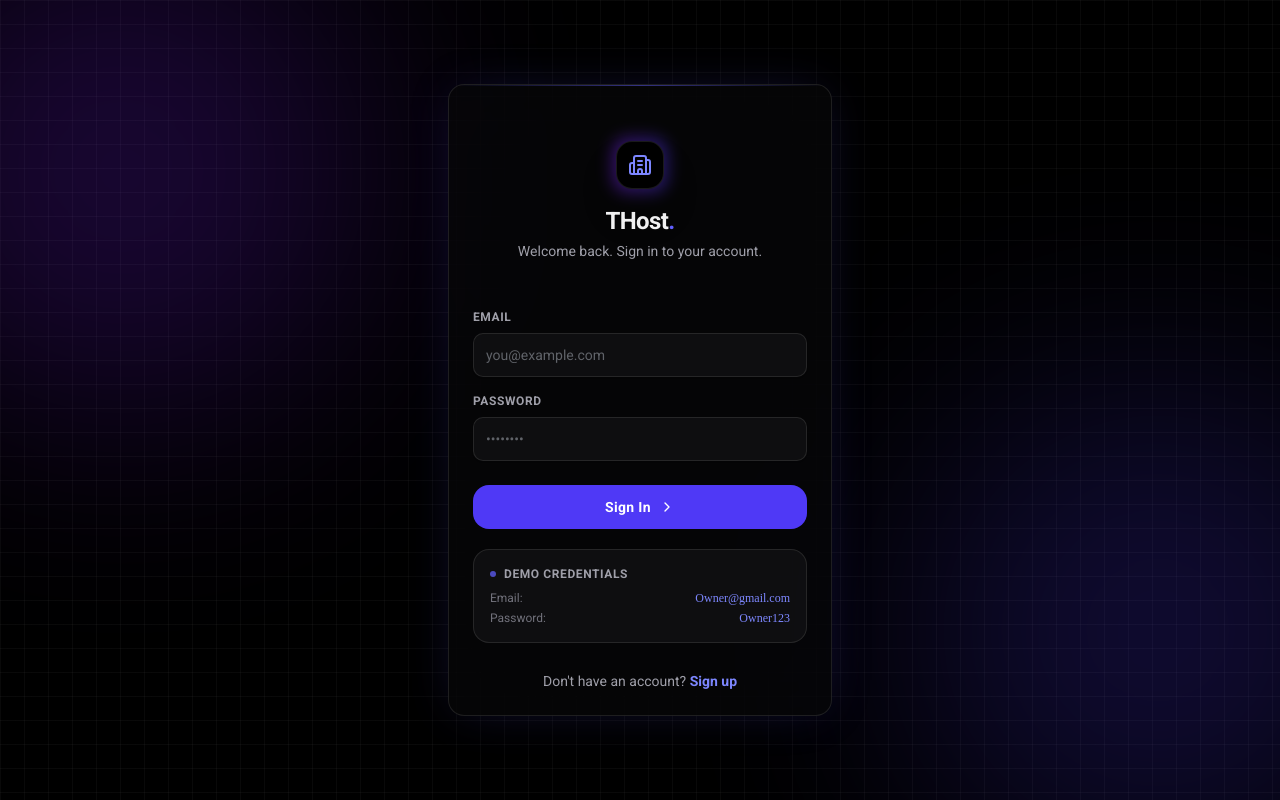
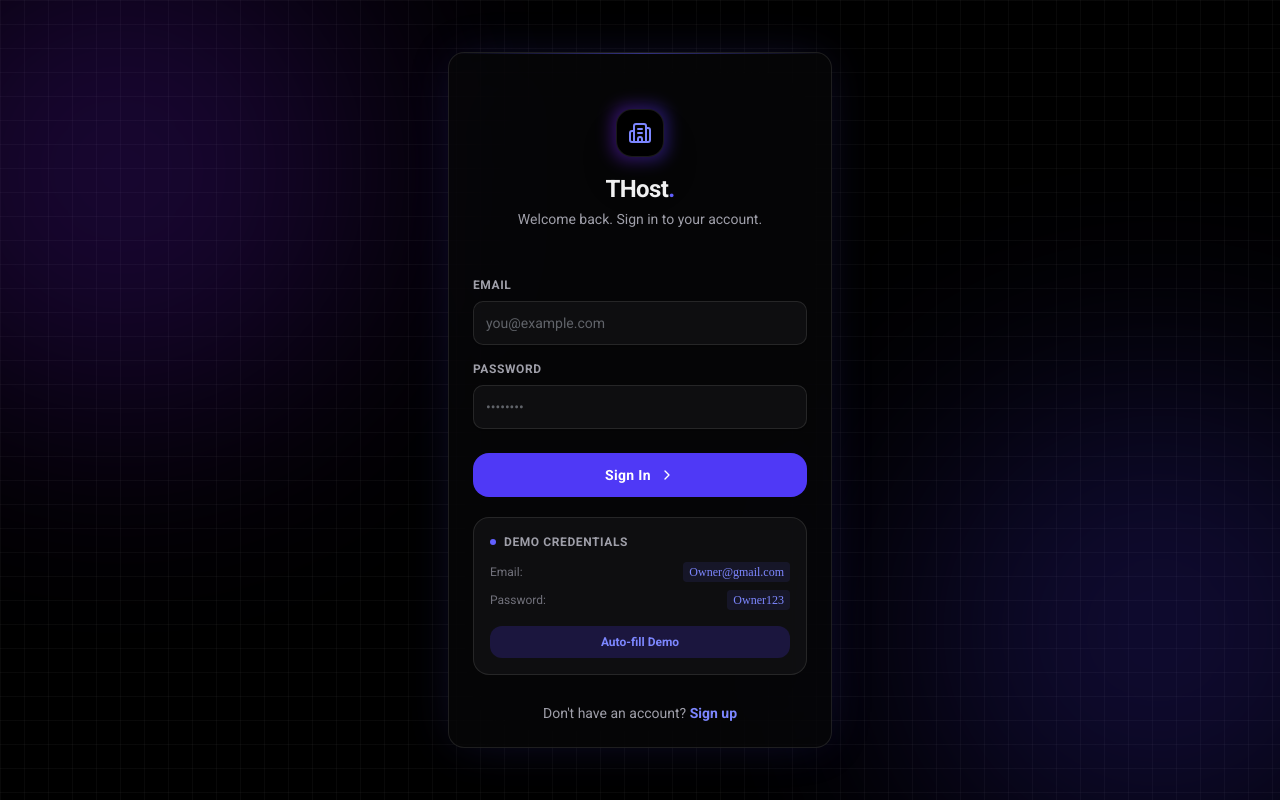
Before and after one commit to prrrrnav/THost, a Next.js app: page /login in a window 1280 px wide. Built offline with nearby package versions, Linux system fonts and the light colour scheme.

Commit message:
Update to login page w dummy creds

```diff
--- a/app/login/page.tsx
+++ b/app/login/page.tsx
@@ -209,20 +209,34 @@ export default function LoginPage() {
               </Button>
             </form>
 
-            <div className="rounded-xl border border-white/10 bg-zinc-900/50 p-4 text-sm animate-in fade-in slide-in-from-top-2 duration-1000 delay-500">
-              <div className="flex items-center gap-2 mb-2">
-                <div className="h-1.5 w-1.5 rounded-full bg-indigo-500 animate-pulse" />
+            <div className="rounded-xl border border-white/10 bg-zinc-900/50 p-4 text-sm">
+              <div className="flex items-center gap-2 mb-3">
+                <div className="h-1.5 w-1.5 rounded-full bg-indigo-500" />
                 <span className="text-xs font-semibold uppercase tracking-wider text-zinc-400">Demo Credentials</span>
               </div>
-              <div className="space-y-1">
+              <div className="space-y-2">
                 <div className="flex justify-between items-center">
                   <span className="text-zinc-500 text-xs">Email:</span>
-                  <code className="text-indigo-400 font-mono text-xs">Owner@gmail.com</code>
+                  <code className="text-indigo-400 font-mono text-xs bg-indigo-500/10 px-1.5 py-0.5 rounded">Owner@gmail.com</code>
                 </div>
                 <div className="flex justify-between items-center">
                   <span className="text-zinc-500 text-xs">Password:</span>
-                  <code className="text-indigo-400 font-mono text-xs">Owner123</code>
+                  <code className="text-indigo-400 font-mono text-xs bg-indigo-500/10 px-1.5 py-0.5 rounded">Owner123</code>
                 </div>
+                <button
+                  type="button"
+                  onClick={() => {
+                    const emailInput = document.getElementById('email') as HTMLInputElement;
+                    const passwordInput = document.getElementById('password') as HTMLInputElement;
+                    if (emailInput && passwordInput) {
+                      emailInput.value = 'Owner@gmail.com';
+                      passwordInput.value = 'Owner123';
+                    }
+                  }}
+                  className="mt-2 w-full rounded-lg bg-indigo-600/20 py-2 text-xs font-bold text-indigo-400 transition-all hover:bg-indigo-600/30 active:scale-[0.98]"
+                >
+                  Auto-fill Demo
+                </button>
               </div>
             </div>
 
```
